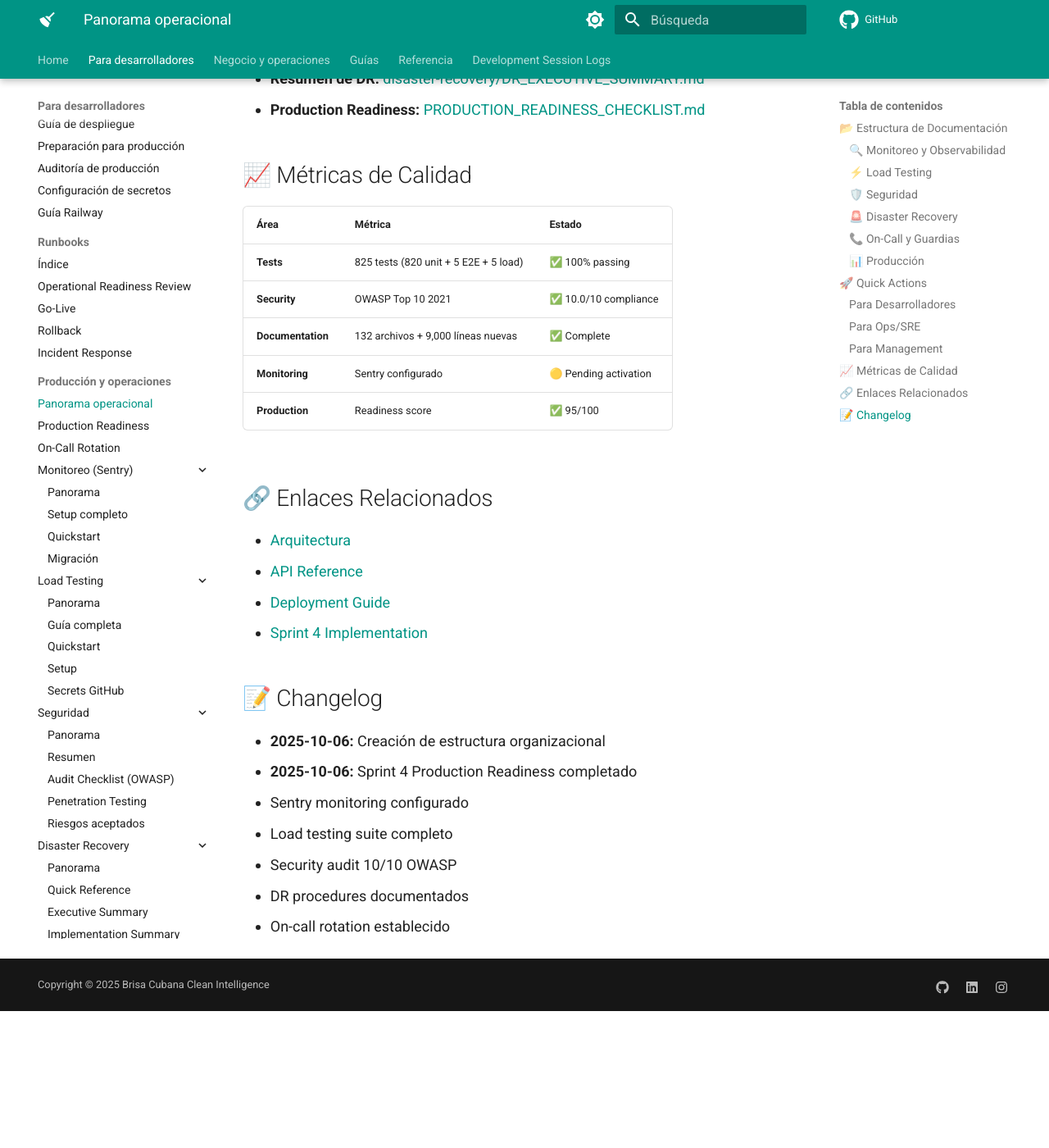
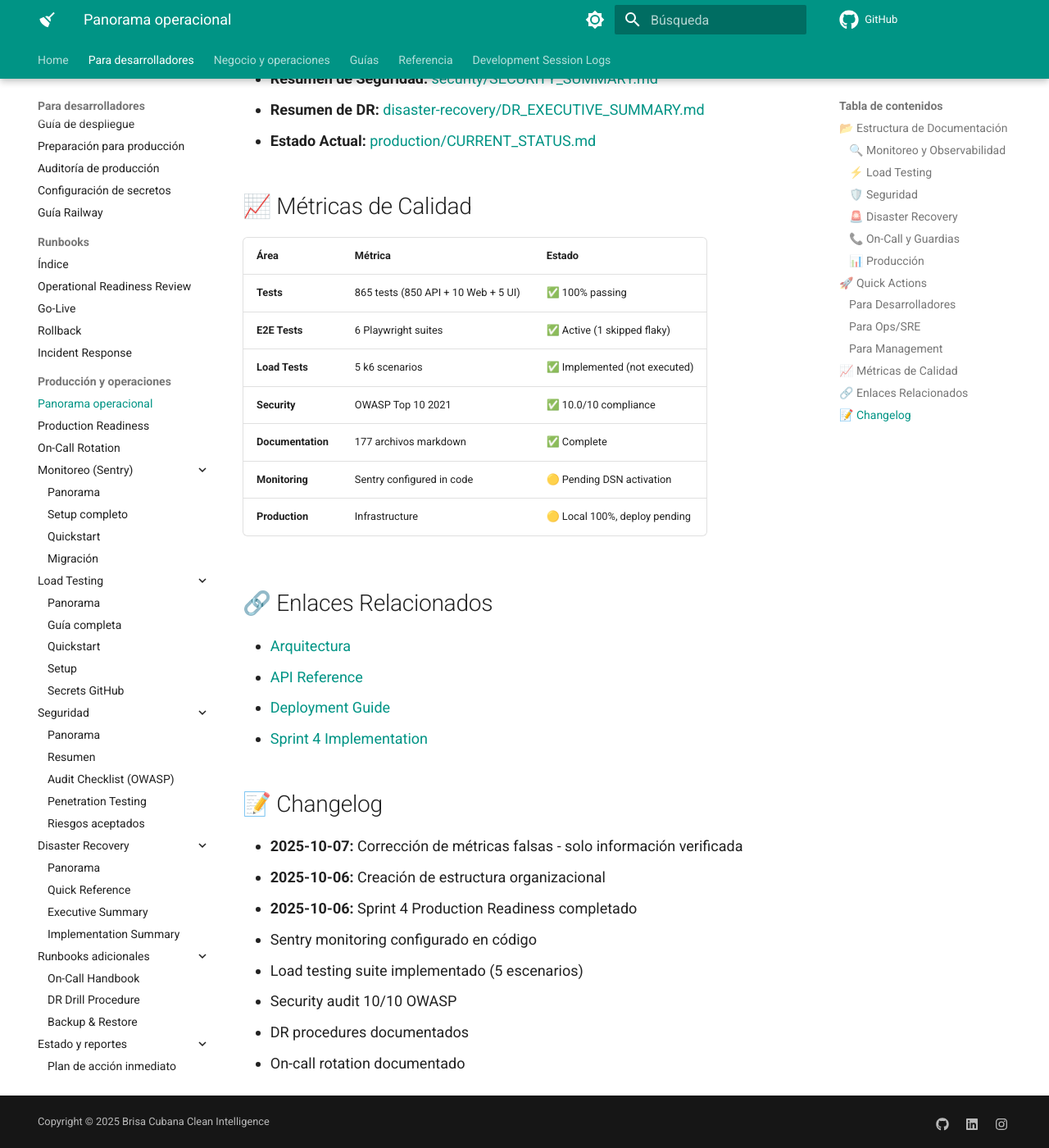
Before and after one commit to albertodimas/brisa-cubana-clean-intelligence, an MkDocs documentation site: the page built from docs/operations/README.md, in a window 1280 px wide and 1400 px high, scrolled down 3464 px. Shown: the whole window at 82% size. Built offline with MkDocs 1.6.1 and Material for MkDocs 9.7.7, drawn with Linux system fonts in a browser that asks for light colours; comment, search, counter and statistics services are not loaded; the version menu is left out; before the commit the page ends 4697 px from its top, so only the background shows below that; some of the changed text lies outside the part shown.

Commit message:
docs: fix operations README false metrics and archive outdated action plan
FIXED - docs/operations/README.md:
- Lines 86-88: Removed reference to deleted PRODUCTION_READINESS_CHECKLIST.md
- Lines 86-88: Updated to reference CURRENT_STATUS.md and PRE_DEPLOYMENT_CHECKLIST.md (verified)
- Line 125: Updated Management section link
- Lines 129-137: Fixed metrics table:
  * 825 tests → 865 tests (850 API + 10 Web + 5 UI)
  * Added E2E tests row: 6 Playwright suites (verified)
  * Added Load tests row: 5 k6 scenarios (verified: tests/load/)
  * Removed false "95/100" production score
  * Updated Production status: "Local 100%, deploy pending"
  * Clarified Sentry: "configurado" → "configured in code, pending DSN"
  * Updated docs count: 132 → 177 (verified with cspell)
- Lines 148-155: Updated changelog with accurate descriptions

MOVED - docs/operations/immediate-action-plan.md:
- Renamed to docs/operations/reports/immediate-action-plan-2025-10-05.md
- Reason: Historical document from Oct 5 with outdated metrics (145 tests)
- Contains false claim "listo para producción" (not deployed)
- Archived as historical report with date

All metrics now reflect verified local state:
✅ 865 unit tests (verified: pnpm test)
✅ 6 E2E Playwright suites (verified: find apps/web/e2e/)
✅ Sentry code exists (verified: apps/api/src/telemetry/sentry.ts)
✅ Load tests implemented (verified: tests/load/*.test.js)
✅ 177 markdown files (verified: cspell lint output)
⚠️ No production deployment (verified: Vercel 404, Railway not configured)

🤖 Generated with [Claude Code](https://claude.com/claude-code)

Co-Authored-By: Claude <noreply@anthropic.com>

```diff
--- a/docs/operations/README.md
+++ b/docs/operations/README.md
@@ -83,7 +83,8 @@ Documentación completa para operaciones de producción, monitoreo, seguridad y
 
 **Ubicación:** [`production/`](production/)
 
-- [**PRODUCTION_READINESS_CHECKLIST.md**](PRODUCTION_READINESS_CHECKLIST.md) - Checklist completo (95/100 score)
+- [**CURRENT_STATUS.md**](production/CURRENT_STATUS.md) - Estado actual verificado localmente
+- [**PRE_DEPLOYMENT_CHECKLIST.md**](production/PRE_DEPLOYMENT_CHECKLIST.md) - Checklist pre-deployment
 - [**OPERATIONAL_READINESS_REVIEW.md**](runbooks/OPERATIONAL_READINESS_REVIEW.md) - ORR completo
 - **Status Reports:** [`reports/`](reports/)
 
@@ -121,17 +122,19 @@ pnpm test:load:smoke
 
 - **Resumen de Seguridad:** [security/SECURITY_SUMMARY.md](security/SECURITY_SUMMARY.md)
 - **Resumen de DR:** [disaster-recovery/DR_EXECUTIVE_SUMMARY.md](disaster-recovery/DR_EXECUTIVE_SUMMARY.md)
-- **Production Readiness:** [PRODUCTION_READINESS_CHECKLIST.md](PRODUCTION_READINESS_CHECKLIST.md)
+- **Estado Actual:** [production/CURRENT_STATUS.md](production/CURRENT_STATUS.md)
 
 ## 📈 Métricas de Calidad
 
-| Área              | Métrica                               | Estado                |
-| ----------------- | ------------------------------------- | --------------------- |
-| **Tests**         | 825 tests (820 unit + 5 E2E + 5 load) | ✅ 100% passing       |
-| **Security**      | OWASP Top 10 2021                     | ✅ 10.0/10 compliance |
-| **Documentation** | 132 archivos + 9,000 líneas nuevas    | ✅ Complete           |
-| **Monitoring**    | Sentry configurado                    | 🟡 Pending activation |
-| **Production**    | Readiness score                       | ✅ 95/100             |
+| Área              | Métrica                             | Estado                        |
+| ----------------- | ----------------------------------- | ----------------------------- |
+| **Tests**         | 865 tests (850 API + 10 Web + 5 UI) | ✅ 100% passing               |
+| **E2E Tests**     | 6 Playwright suites                 | ✅ Active (1 skipped flaky)   |
+| **Load Tests**    | 5 k6 scenarios                      | ✅ Implemented (not executed) |
+| **Security**      | OWASP Top 10 2021                   | ✅ 10.0/10 compliance         |
+| **Documentation** | 177 archivos markdown               | ✅ Complete                   |
+| **Monitoring**    | Sentry configured in code           | 🟡 Pending DSN activation     |
+| **Production**    | Infrastructure                      | 🟡 Local 100%, deploy pending |
 
 ## 🔗 Enlaces Relacionados
 
@@ -142,10 +145,11 @@ pnpm test:load:smoke
 
 ## 📝 Changelog
 
+- **2025-10-07:** Corrección de métricas falsas - solo información verificada
 - **2025-10-06:** Creación de estructura organizacional
 - **2025-10-06:** Sprint 4 Production Readiness completado
-  - Sentry monitoring configurado
-  - Load testing suite completo
+  - Sentry monitoring configurado en código
+  - Load testing suite implementado (5 escenarios)
   - Security audit 10/10 OWASP
   - DR procedures documentados
-  - On-call rotation establecido
+  - On-call rotation documentado
```
Also changed, not shown: docs/operations/reports/immediate-action-plan-2025-10-05.md (renamed from docs/operations/immediate-action-plan.md).
